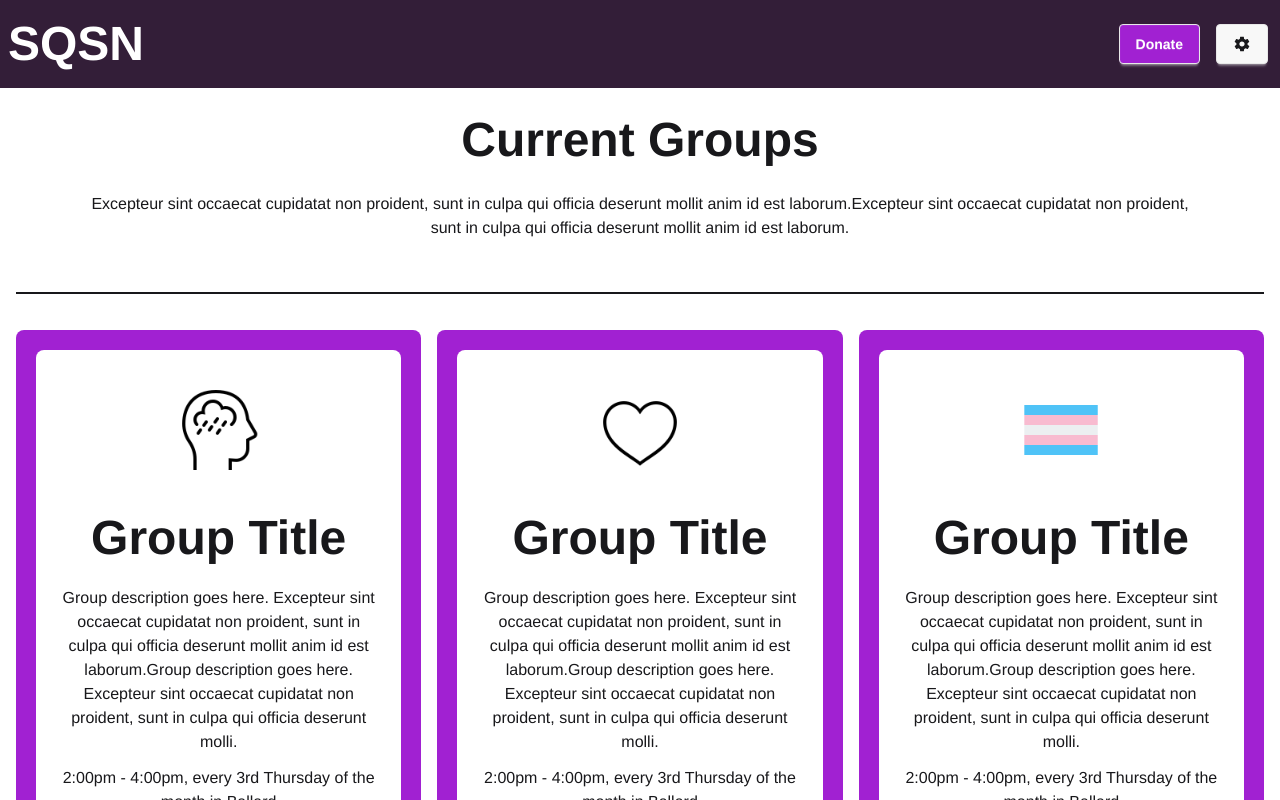
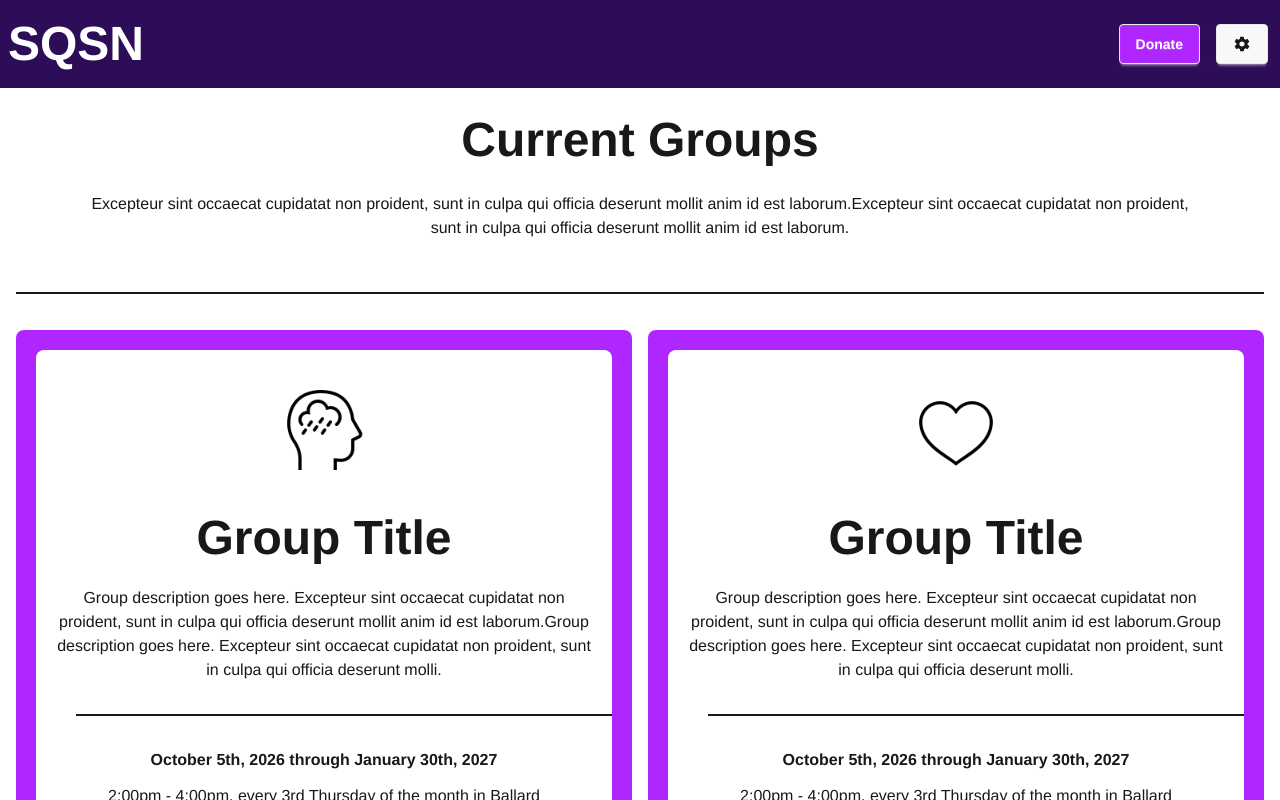
Before and after one commit to Seattle-Queer-Support-Network/seattle-queer-support-network.github.io, a Next.js app: page /programs/current-programs in a window 1280 px wide. Shown: the top 800 px of the page. Built offline with nearby package versions, Linux system fonts and the light colour scheme.

Commit message:
updating colors/ adding back header change

```diff
--- a/app/globals.css
+++ b/app/globals.css
@@ -10,14 +10,14 @@
 @layer base{
 
 :root {
-  --yellow: #d2a121;
-  --teal: #21d2a1ff;
-  --purple:#a121d2;
-  --dark-purple:#331e38;
-  --red:#ed254e;
+  --yellow: #d9bc23fc;
+  --teal: #00cccdff;
+  --purple:#b026ffff;
+  --dark-purple:#2d0c58ff;
+  --red:#ff0028ff;
   --base-font:  Helvetica, Arial, sans-serif;
   --base-h1-size: 3em;
-        --base-moblie-h1-size: 2em;
+    --base-moblie-h1-size: 2em;
 }
 
 [data-theme='OpenDyslexic'] {
@@ -89,14 +89,14 @@ form input{
  }
 
  h1 {
-  font-family: Helvetica, Arial, sans-serif;
+  font-family: var(--base-font);
   font-weight: bolder;
   line-height:1.5;
   letter-spacing: 1.3;
   font-size: var(--base-h1-size);
  }
 
-.teal{
+.purple{
   background-color: var(--purple);
   padding: 20px;
 }
--- a/app/layout.tsx
+++ b/app/layout.tsx
@@ -27,7 +27,7 @@ export default function RootLayout({
               {children}
             </div>
           </div>
-          <div className="footer">
+          <div className="footer base-font">
             <p> Website by Clare Mason</p>
             <div className="flex flex-row">
               <a className="icon" href="#">
--- a/app/programs/current-programs/page.tsx
+++ b/app/programs/current-programs/page.tsx
@@ -24,11 +24,11 @@ export default function Page() {
 
       <hr className="border border-custom lg:m-5 w-full" />
 
-      <div className="grid lg:grid-cols-3 md:grid-cols-2 grid-cols-1 gap-4 ">
+      <div className="grid lg:grid-cols-2 md:grid-cols-2 grid-cols-1 gap-4 ">
         {groupData.map((group, index) => {
           return (
             <div
-              className="hero-content flex-col rounded-lg teal"
+              className="hero-content flex-col rounded-lg purple"
               // adding index to avoid collisions
               key={group.title + index}
             >
@@ -39,14 +39,17 @@ export default function Page() {
                   src={group.icon}
                   className=" object-contain h-20  m-5 "
                 />
-                <h1 className="text-5xl ">{group.title}</h1>
-                <p>{group.description}</p>
-                <p className="font-medium ">
+                <h1 className="text-5xl  ">{group.title}</h1>
+                <p className="">{group.description}</p>
+                <hr className="border border-custom lg:m-5 w-full" />
+
+                <p className=" font-bold ">
+                  {group.startDate} through {group.endDate}
+                </p>
+                <p className=" ">
                   {group.time} in {group.location}
                 </p>
-                <p className=" font-medium">
-                  {group.startDate} through {group.endDate}
-                </p>
+
                 <p>To join contact Steve at {group.contact}</p>
               </div>
             </div>
--- a/app/ui/Menu.tsx
+++ b/app/ui/Menu.tsx
@@ -34,7 +34,7 @@ export function Menu() {
             </svg>
           </label>
           <a href="/">
-            <h1 className="text-5xl">SQSN</h1>
+            <h1 className="text-5xl base-font">SQSN</h1>
           </a>
         </div>
         <div className="navbar-center hidden xl:flex">
```
